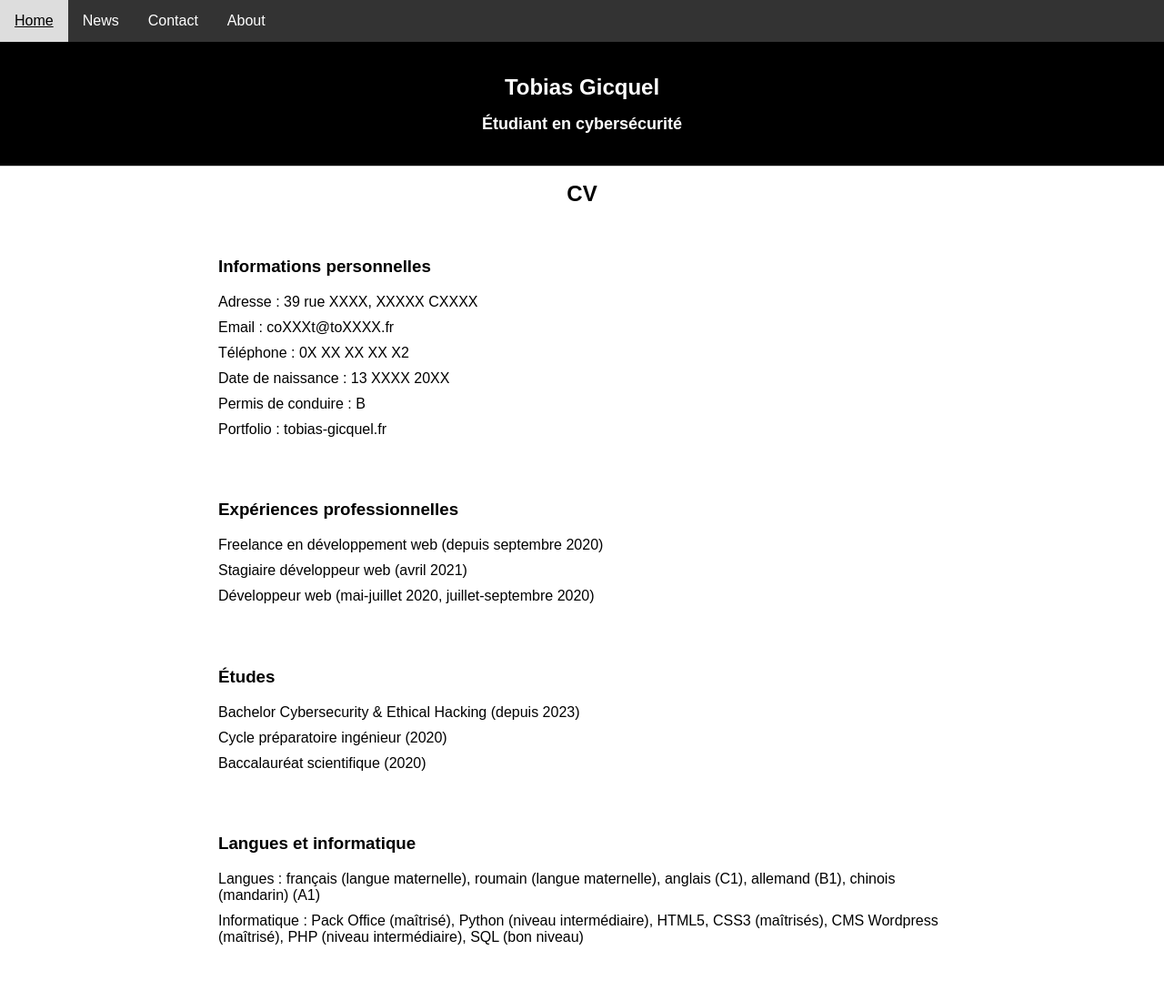
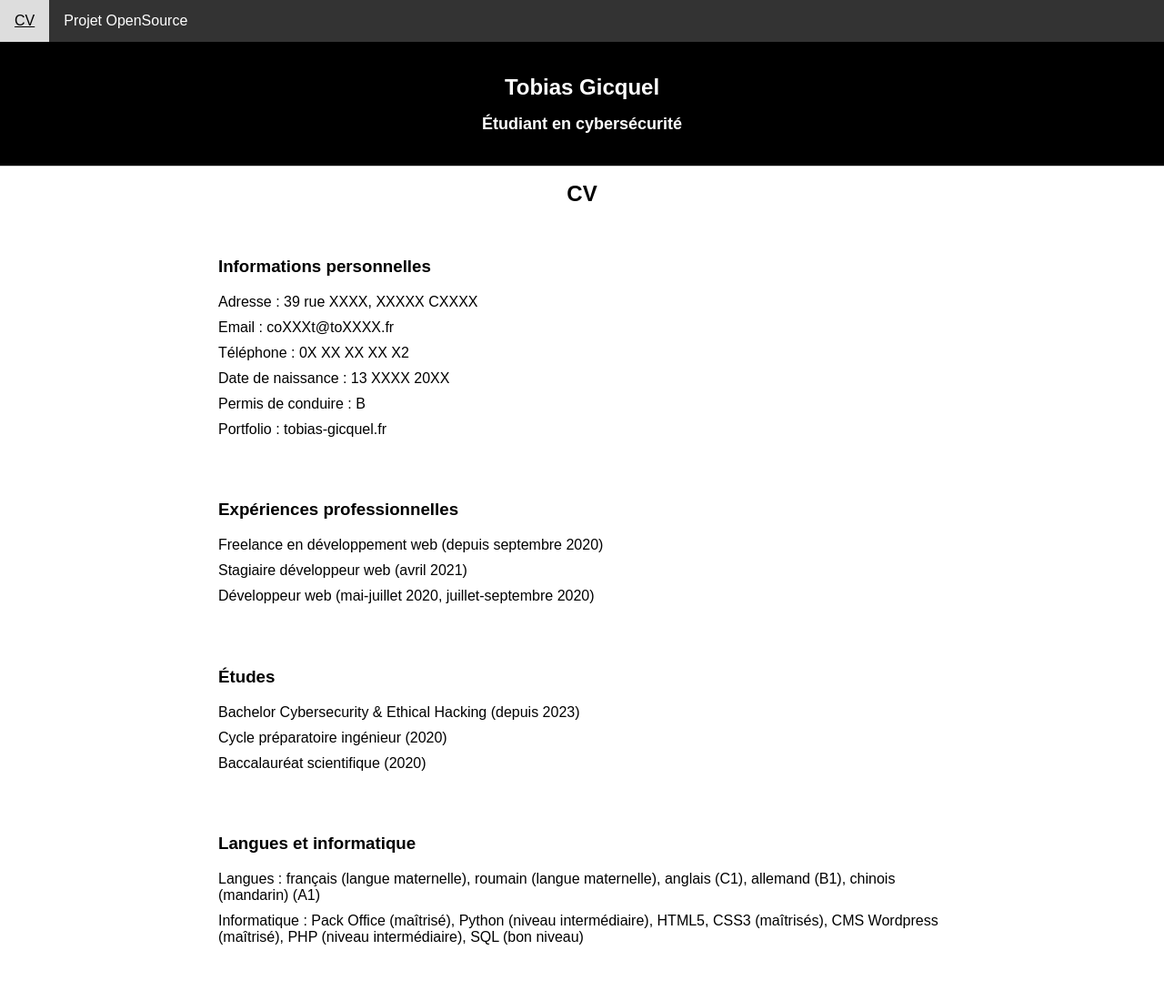
Before and after one commit to Tobias-Gicquel/site_efrei, a plain HTML site: page htmlTobix.html in a window 1280 px wide. Shown: the top 1100 px of the page at 91% size. Drawn offline with Linux system fonts and the light colour scheme.

Commit message:
html def

```diff
--- a/htmlTobix.html
+++ b/htmlTobix.html
@@ -9,10 +9,8 @@
 
 <body>
 	<div class="topnav">
-		<a class="active" href="#home">Home</a>
-		<a href="#news">News</a>
-		<a href="#contact">Contact</a>
-		<a href="#about">About</a>
+		<a class="active" href="#home">CV</a>
+		<a href="#opensc">Projet OpenSource</a>
 	</div>
 
 	<header>
@@ -64,7 +62,7 @@
 				<li>Bureau des élèves : responsable partenariat au bureau des élèves de l'EFREI</li>
 			</ul>
 		</section>
-			<h1>Présentation du projet WinSCP</h1>
+			<h1 id="opensc" >Présentation du projet WinSCP</h1>
 		<section>
 			<p>WinSCP est un client FTP, SFTP, SCP et WebDAV gratuit et open-source pour Windows. Il permet de transférer des fichiers entre un ordinateur local et un serveur distant.</p>
 
```
